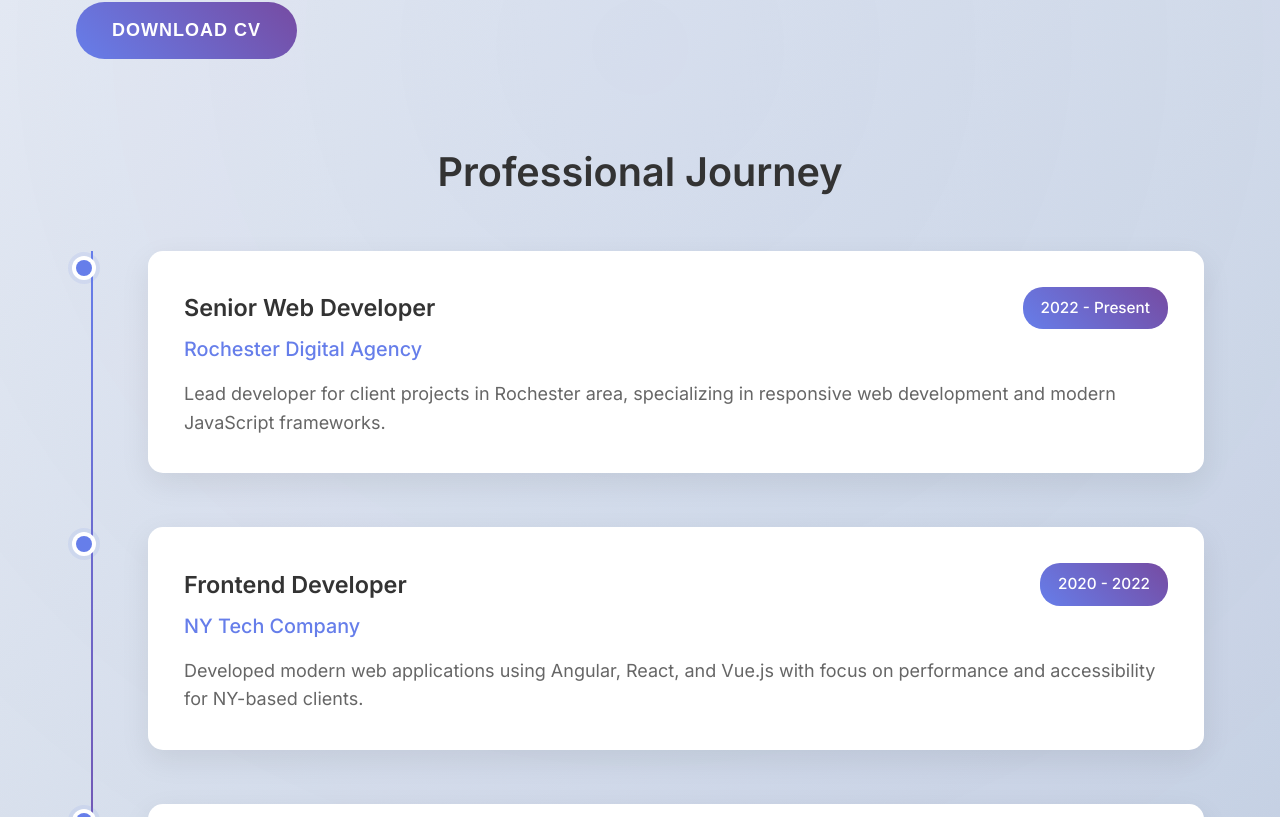
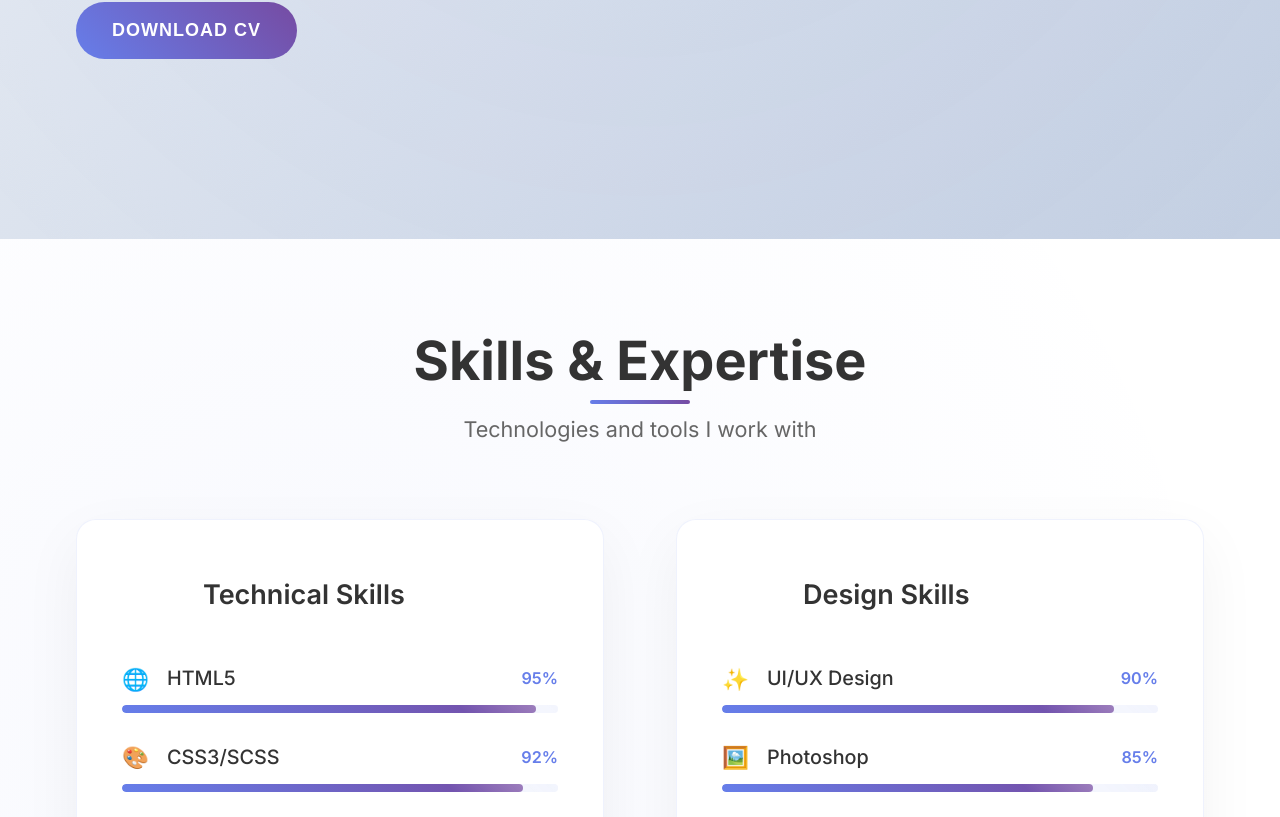
Before and after one commit to jzon-03/about-me, an Angular app: page / in a window 1280 px wide. Shown: the part 1823-2640 px from the top of the page. Built offline with nearby package versions, Linux system fonts and the light colour scheme.

Commit message:
Removed professional journey

```diff
--- a/src/app/components/about/about.component.html
+++ b/src/app/components/about/about.component.html
@@ -35,21 +35,6 @@
       </div>
     </div>
 
-    <div class="experience-section">
-      <h3>Professional Journey</h3>
-      <div class="experience-timeline">
-        <div class="experience-item" *ngFor="let exp of experiences; index as i">
-          <div class="experience-marker"></div>
-          <div class="experience-content">
-            <div class="experience-header">
-              <h4>{{ exp.title }}</h4>
-              <span class="experience-period">{{ exp.period }}</span>
-            </div>
-            <h5 class="experience-company">{{ exp.company }}</h5>
-            <p class="experience-description">{{ exp.description }}</p>
-          </div>
-        </div>
-      </div>
-    </div>
+
   </div>
 </section>
```
